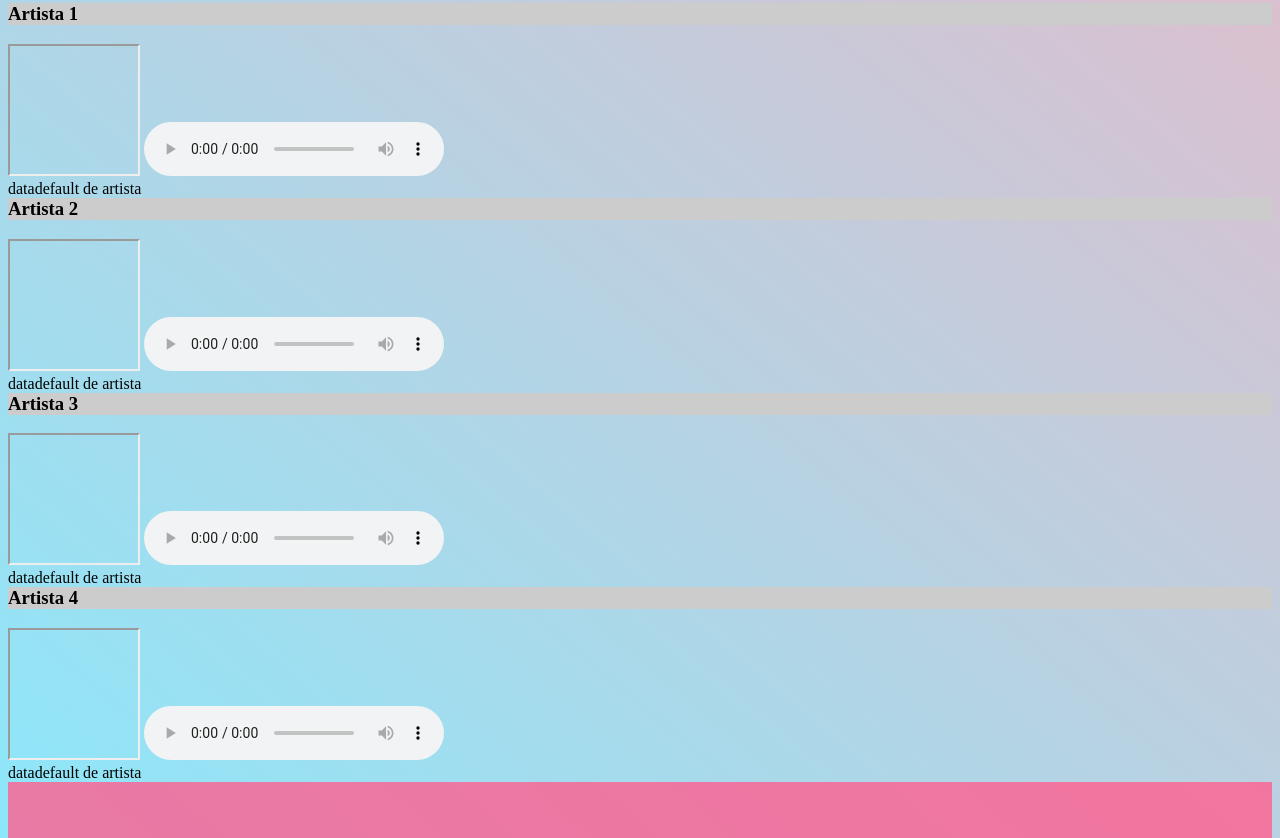
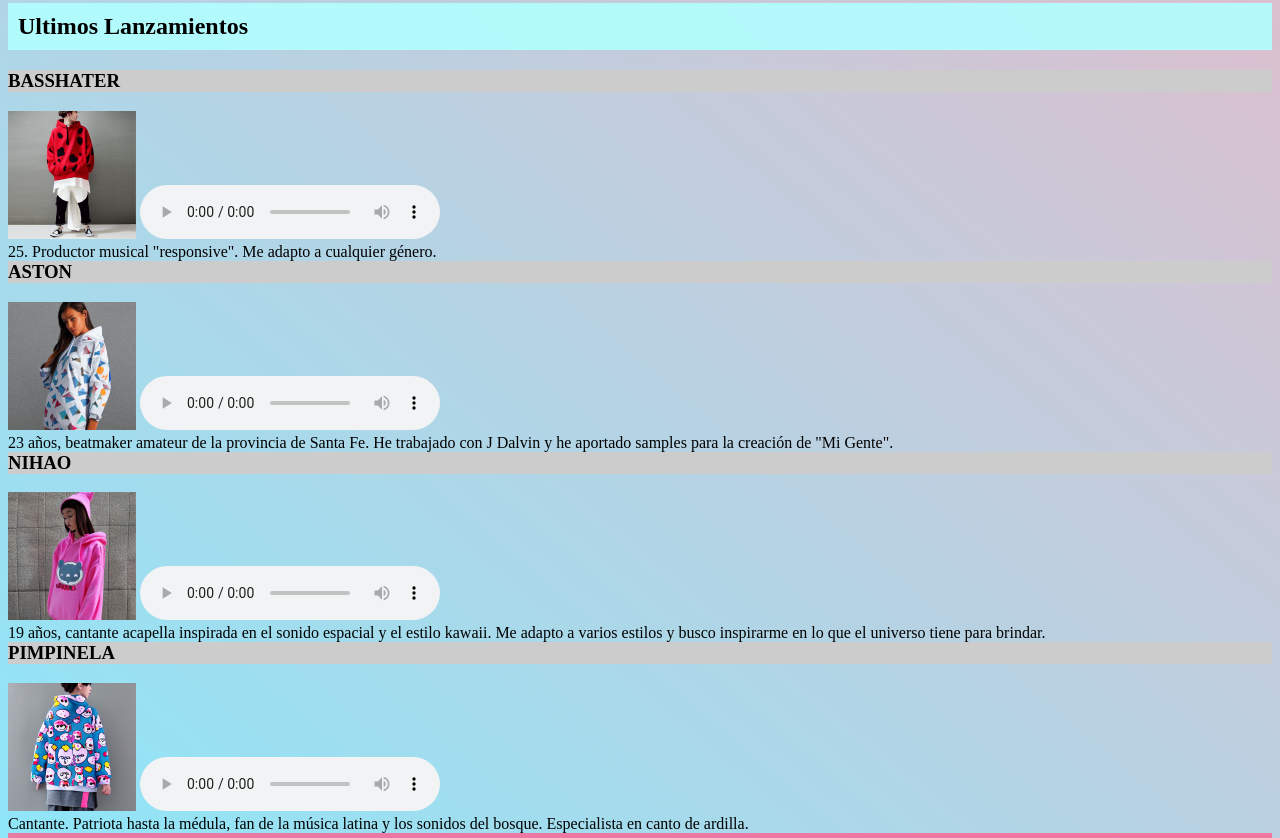
Before and after one commit to Sanguchito97/Musicardium, a plain HTML site: page index.html in a window 1280 px wide. Shown: the part 877-1715 px from the top of the page. Drawn offline with nearby package versions, Linux system fonts and the light colour scheme.

Commit message:
commit img

```diff
--- a/index.html
+++ b/index.html
@@ -10,16 +10,17 @@
     rel="stylesheet"
     href="https://cdnjs.cloudflare.com/ajax/libs/animate.css/4.1.1/animate.min.css"
   />
+  <title>MUSICARDIUM</title>
   </head>
   <body>
 
     <header class="cuadrado">
       <div class="container">
-
+    <a href="">
       <img src="images\auris.png" width="120px" height="120px" alt="" class="Cuadradito"/>
-
+    </a>
       <h1 class="animate__animated animate__backInRight">MUSICARDIUM</h1>
-
+  <div class="menu">
         <ul class="navFlex">
       <li><a class="navFlex_item1" href="../index.html">Inicio</a></li>
       <li><a class="navFlex_item2" href="pages/perfil.html">Perfil</a></li>
@@ -27,6 +28,8 @@
       <li><a class="navFlex_item4" href="pages/cantyrap.html">Cantantes y Raperos</a></li>
       <li><a class="navFlex_item5" href="pages/audiovisual.html">Audiovisuales</a></li>
       </ul>
+       </div>
+    </div>
   </div>
       </header>
       <section>
@@ -73,23 +76,30 @@
     <div>
         <h2>Ultimos Lanzamientos</h2>
       </div>
-      <div><h3>Artista 1</h3></div>
-<iframe width="128" height="128"> </iframe>
+      <div><h3>BASSHATER</div>
+        <img src="/images/buzotest8.png" width="128" height="128"alt="">
+        <audio controls src="../mp3/drive-trhu.mp3"></audio>
+        <div class="data">25. Productor musical "responsive". Me adapto a cualquier género.</div>
+      <div><h3>ASTON</h3></div>
+<img src="/images/buzotest3.png" width="128" height="128"alt="">
 <audio controls src="../mp3/careless.mp3"></audio>
-<div class="data">datadefault de artista</div>
-<div><h3>Artista 2</h3></div>
-<!-- el frame representaría la imagen predeterminada del usuario-->
-    <iframe width="128" height="128"> </iframe>
+<div class="data1">
+23 años, beatmaker amateur de la provincia de Santa Fe. He trabajado con J Dalvin y he aportado samples para la creación de "Mi Gente".
+ </div>
+<div><h3>NIHAO</h3></div>
+    <img src="/images/buzotest5.png" width="128" height="128"alt="">
     <audio controls src="../mp3/uh.mp3"></audio>
-    <div class="data1">datadefault de artista</div>
-    <div><h3>Artista 3</h3></div>
-    <iframe width="128" height="128"> </iframe>
+    <div class="data2">
+    19 años, cantante acapella inspirada en el sonido espacial y el estilo kawaii.
+    Me adapto a varios estilos y busco inspirarme en lo que el universo tiene para brindar.
+  </div>
+
+
+    <div><h3>PIMPINELA</h3></div>
+    <img src="/images/buzotest7.png" width="128" height="128"alt="">
     <audio controls src="../mp3/uh2.mp3"></audio>
-    <div class="data2">datadefault de artista</div>
-    <div><h3>Artista 4</h3></div>
-    <iframe width="128" height="128"> </iframe>
-    <audio controls src="../mp3/drive-trhu.mp3"></audio>
-    <div class="data2">datadefault de artista</div>
+    <div class="data3">Cantante. Patriota hasta la médula, fan de la música latina y los sonidos del bosque. Especialista en canto de ardilla.</div>
+
 
 </section>
 
```
Also changed, not shown: pages/audiovisual.html (+3 -2 lines), pages/cantyrap.html (+3 -2 lines), pages/perfil.html (+3 -2 lines), pages/prodybeats.html (+3 -2 lines).
